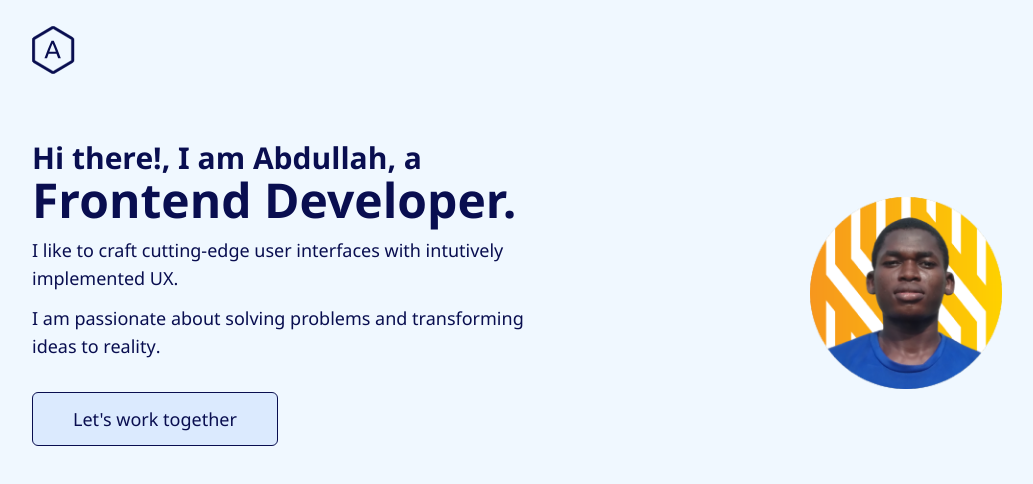
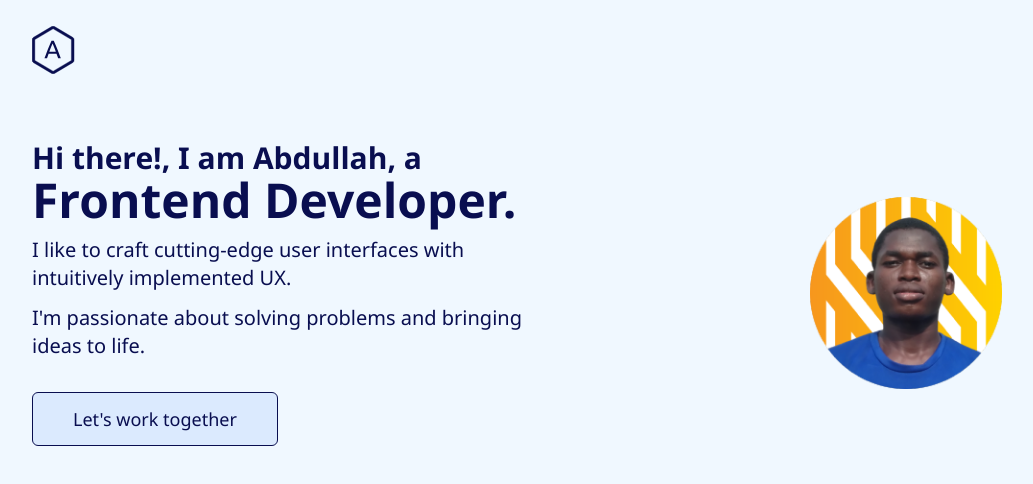
Before and after one commit to AbdullahAjayi/portfolio, a React (Vite) app: page / in a window 1280 px wide. Shown: the top 484 px of the page, without its empty margins (96-1129 px from the left). Built offline with nearby package versions, Linux system fonts and the light colour scheme.

Commit message:
Updated Intro section

```diff
--- a/src/components/Intro.jsx
+++ b/src/components/Intro.jsx
@@ -22,15 +22,12 @@ const Intro = () => {
               Frontend Developer.
             </h1>
           </div>
-          <p className={`${globalStyles.sectionParagraph} md:!text-lg`}>
-            I like to craft cutting-edge user interfaces with intutively
+          <p className={`${globalStyles.sectionParagraph} text-lg md:text-xl`}>
+            I like to craft cutting-edge user interfaces with intuitively
             implemented UX.
           </p>
-          <p className={`${globalStyles.sectionParagraph} md:!text-lg`}>
-            I am passionate about{" "}
-            <span className="font-medium">solving problems</span> and{" "}
-            <span className="font-medium">transforming ideas to reality</span>.{" "}
-            <br />
+          <p className={`${globalStyles.sectionParagraph} text-lg md:text-xl`}>
+            I'm passionate about solving problems and bringing ideas to life.
           </p>
           <div
             className={`${globalStyles.btn} px-10 w-full md:w-fit p-3 mt-8 text-lg`}
```
